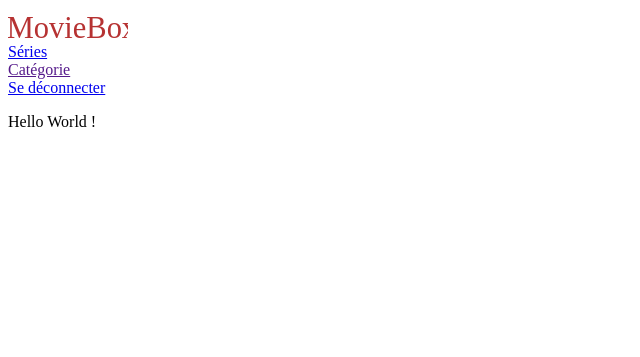
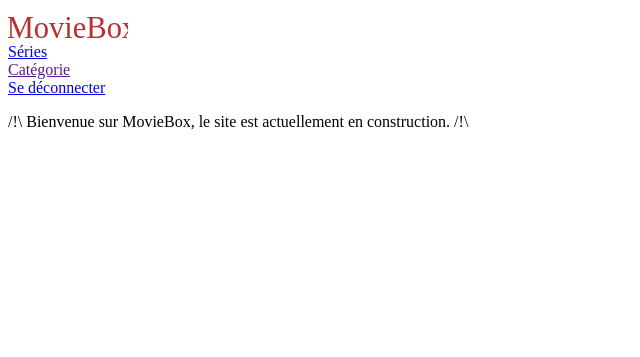
Before and after one commit to AxelRaboit/Projet_4_Kwatch, a Symfony app: template templates/home/index.html.twig in a window 1280 px wide. Shown: the top 357 px of the page, without its empty margins (0-640 px from the left). Run offline with Twig, Linux system fonts and the light colour scheme; the template is opened without the code that fills it, so the values that code supplies are empty; some libraries are stand-ins or nearby versions.

Commit message:
add message under construction

```diff
--- a/templates/home/index.html.twig
+++ b/templates/home/index.html.twig
@@ -4,6 +4,6 @@
 
 {% block body %}
     <div class="containerHomePage">
-        <p>Hello World !</p>
+        <p>/!\ Bienvenue sur MovieBox, le site est actuellement en construction. /!\</p>
     </div>
 {% endblock %}
```
